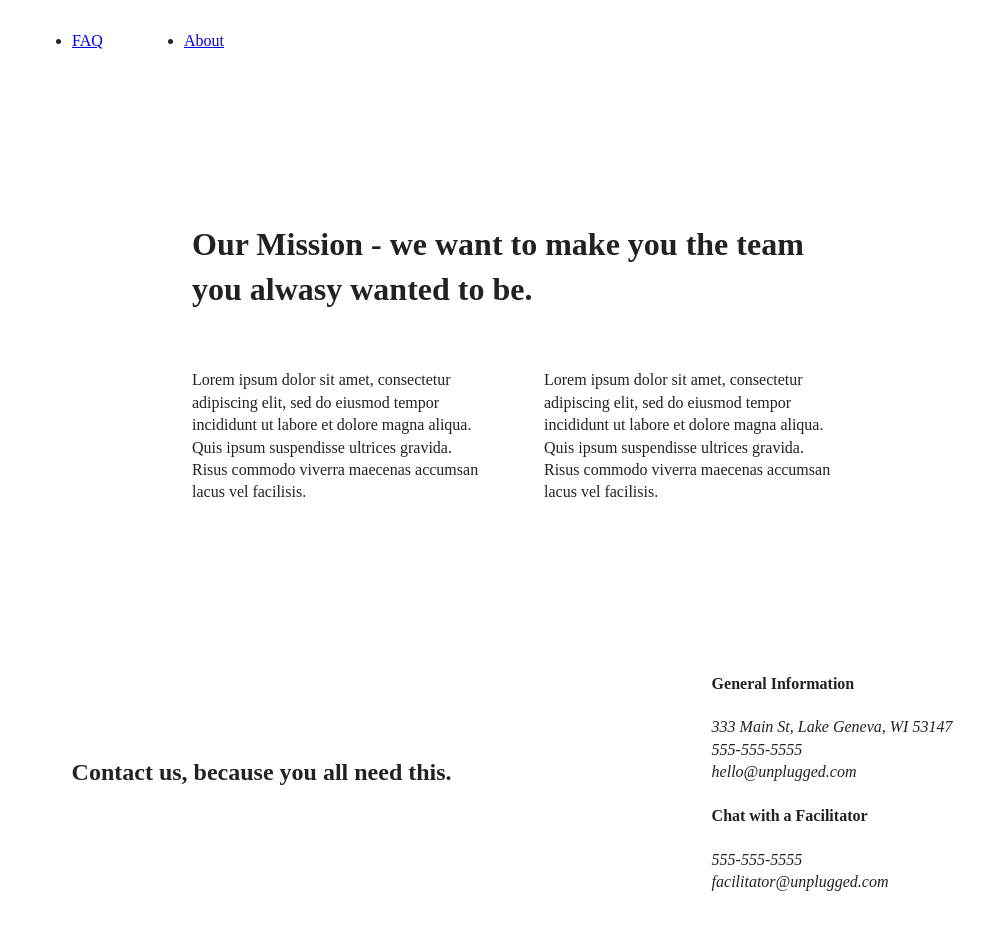
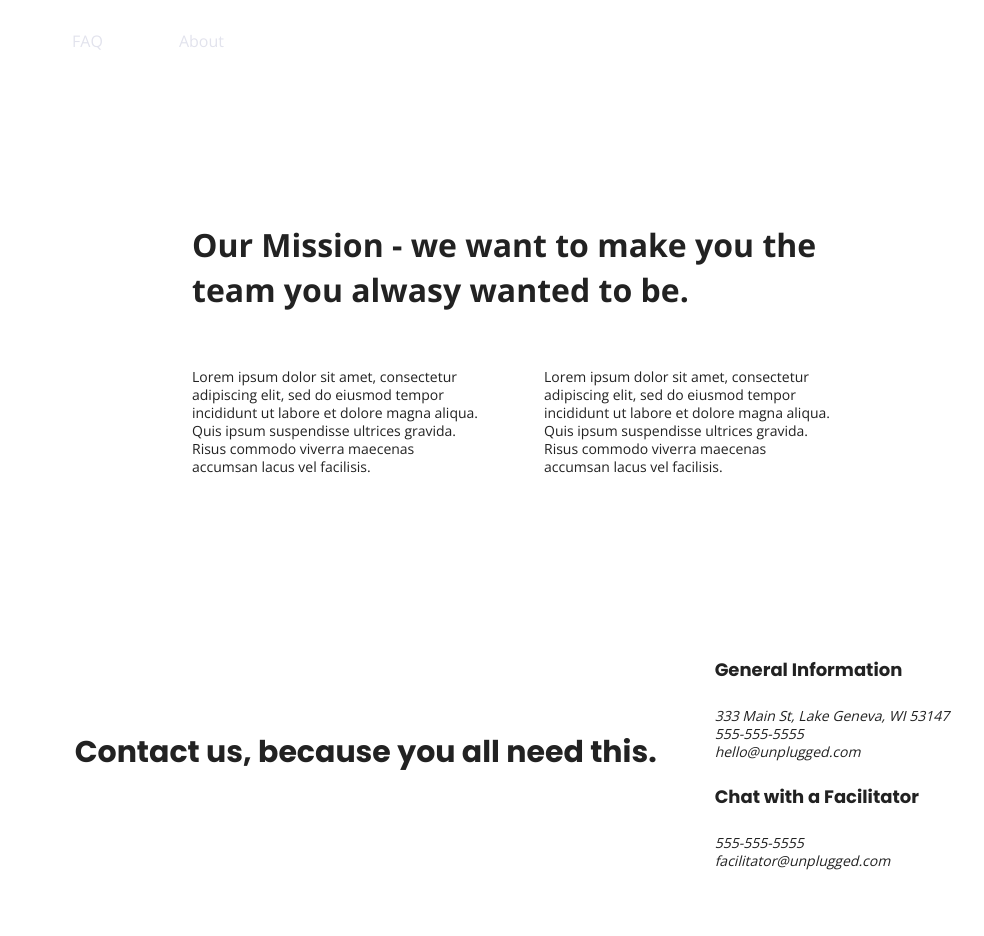
Before and after one commit to Tyler-Zorb/unplugged-retreat, a website: page about/index.html in a window 1280 px wide. Shown: the part 73-1009 px from the top of the page, without its empty margins (128-1112 px from the left). Drawn offline with nearby package versions, Linux system fonts and the light colour scheme.

Commit message:
Adding General Styles to CSS

```diff
--- a/about/index.html
+++ b/about/index.html
@@ -15,6 +15,8 @@
   <link rel="manifest" href="../site.webmanifest">
   <link rel="apple-touch-icon" href="../icon.png">
   <!-- Place favicon.ico in the root directory -->
+  <!-- Google Fonts -->
+  <link href="https://fonts.googleapis.com/css?family=Open+Sans:400,700|Poppins:500,700" rel="stylesheet">
 
   <link rel="stylesheet" href="../css/normalize.css">
   <link rel="stylesheet" href="../css/main.css">
--- a/css/main.css
+++ b/css/main.css
@@ -112,6 +112,61 @@ textarea {
 /* ==========================================================================
    Author's custom styles
    ========================================================================== */
+/*General Styles-These are the global styles across the board
+We put them here because if I put a diff. style down below in the rest of my code it will override what's right here*/
+
+html {
+  font-size: 16px;
+}
+
+body {
+  font-family: 'Open Sans', sans-serif;
+  font-size: 1em;
+}
+
+ul, ol {
+  list-style-type: none;
+}
+
+a {
+  color: #e2e3ed;
+  text-decoration: none;
+}
+
+h2 {
+  font-family: 'Poppins', sans-serif;
+  font-size: 1.875em;
+}
+
+h3, h4 {
+  font-family: 'Poppins', sans-serif;
+  font-size: 1.125em;
+}
+
+p {
+  font-size: .875em;
+  line-height: 1.285;
+}
+
+img {
+
+}
+
+figure {
+
+}
+
+address {
+  font-style: italic;
+}
+
+.content-wrapper {
+
+}
+
+
+
+
 
    .content-wrapper {
     width: 90%;
```
Also changed, not shown: faq/index.html (+2 -0 lines), index.html (+2 -0 lines).
